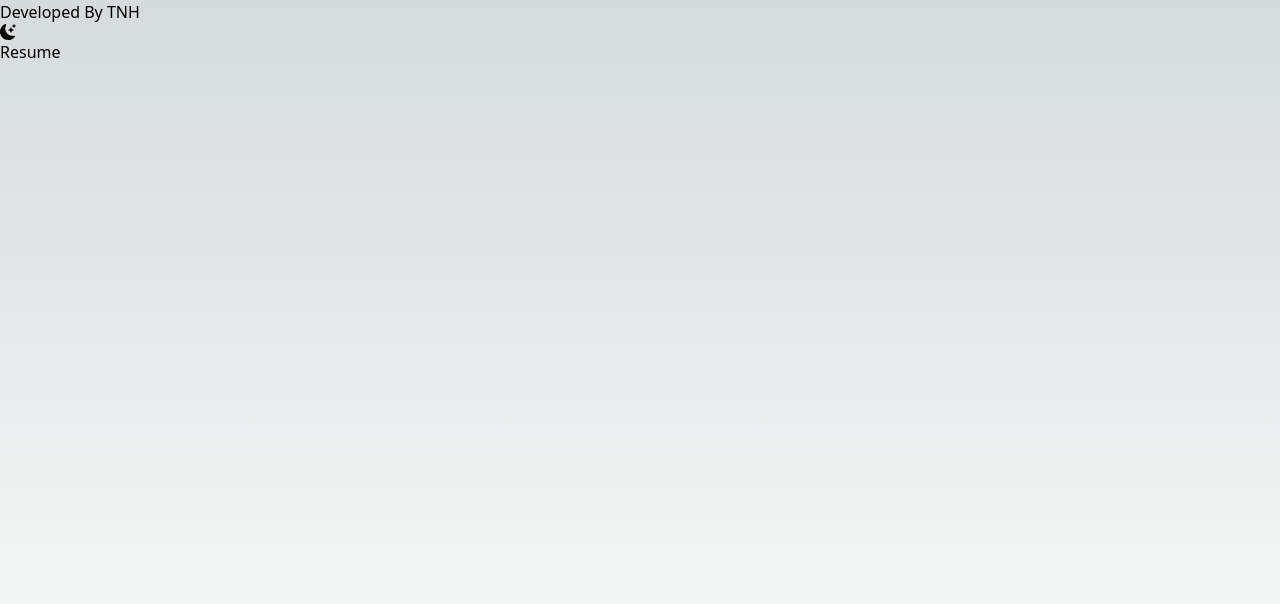
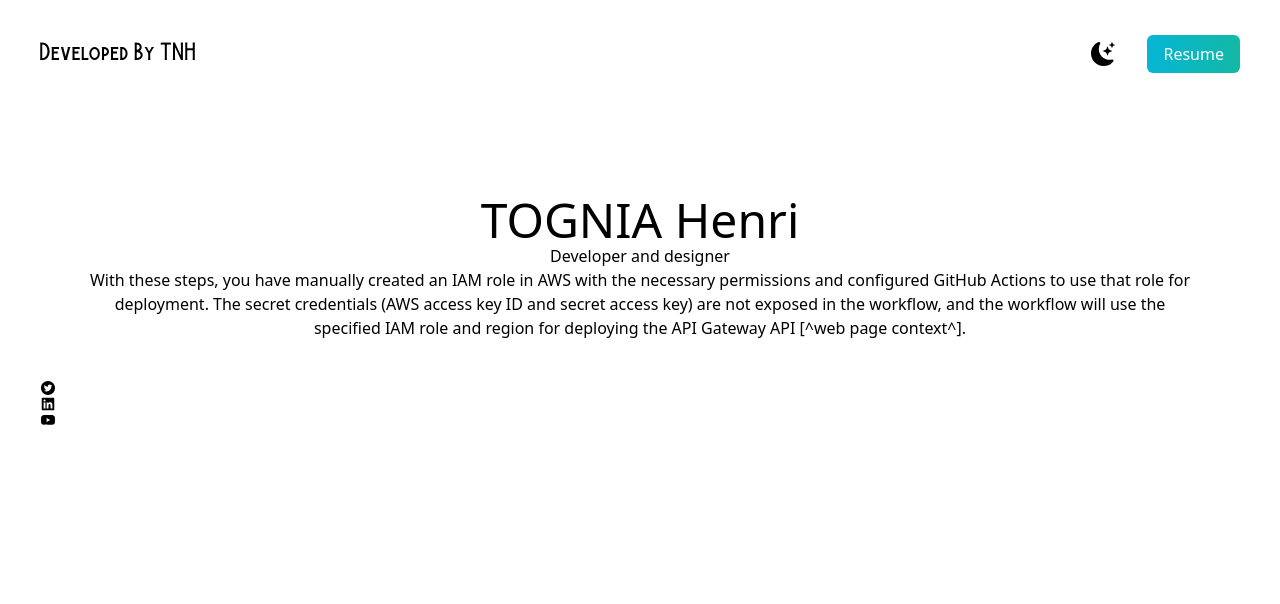
Before and after one commit to tognia/react-portofolio, a Next.js app: page / in a window 1280 px wide. Shown: the top 604 px of the page. Built offline with nearby package versions, Linux system fonts and the light colour scheme.

Commit message:
03072023 commit

```diff
--- a/pages/index.js
+++ b/pages/index.js
@@ -1,5 +1,10 @@
 import Head from 'next/head';
 import {BsFillMoonStarsFill} from 'react-icons/bs';
+import {
+  AiFillTwitterCircle,
+  AiFillLinkedin,
+  AiFillYoutube}
+from 'react-icons/ai';
 
 
 export default function Home() {
@@ -11,17 +16,34 @@
         <meta name="viewport" content="width=device-width, initial-scale=1" />
         <link rel="icon" href="/favicon.ico" />
       </Head>
-      <main>
+      <main className="bg-white px-10">
         <section className="min-h-screen">
-          <nav>
-          <h1>Developed By TNH</h1>
-          <ul>
+          <nav className="py-10 mb-12 flex justify-between">
+          <h1 className='text-xl font-burtons'>Developed By TNH</h1>
+          <ul className='flex items-center'>
             <li>
-              <BsFillMoonStarsFill/>
+              <BsFillMoonStarsFill className='cursor-pointer text-2xl'/>
             </li>
-            <li><a href='#'>Resume</a></li>
+            <li><a className= 'bg-gradient-to-r from-cyan-500 to-teal-500 text-white px-4 py-2 rounded-md ml-8' href='#'>Resume</a></li>
           </ul>
           </nav>
+          <div className='text-center p-10'>
+            <h2 className='text-5xl'>TOGNIA Henri</h2>
+            <h3>Developer and designer</h3>
+            <p>
+            With these steps, you have manually created an IAM role in AWS with the necessary permissions and configured
+            GitHub Actions to use that role for deployment. The secret credentials (AWS access key ID and secret access key)
+            are not exposed in the workflow, and the workflow will use the specified IAM role and region for deploying the API Gateway API [^web page context^].
+            </p>
+          </div>
+          <div>
+              <AiFillTwitterCircle />
+              <AiFillLinkedin />
+              <AiFillYoutube />
+          </div>
+          <div>
+
+          </div>
 
         </section>
       </main>
--- a/tailwind.config.js
+++ b/tailwind.config.js
@@ -9,7 +9,11 @@
     "./src/**/*.{js,ts,jsx,tsx,mdx}",
   ],
   theme: {
-    extend: {},
+    extend: {
+      fontFamily: {
+        burtons: "burtons",
+      }
+    },
   },
   plugins: [],
 }
```
